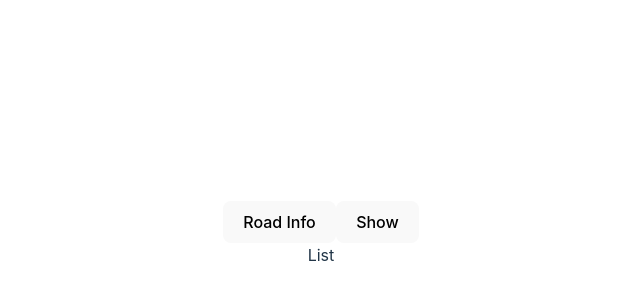
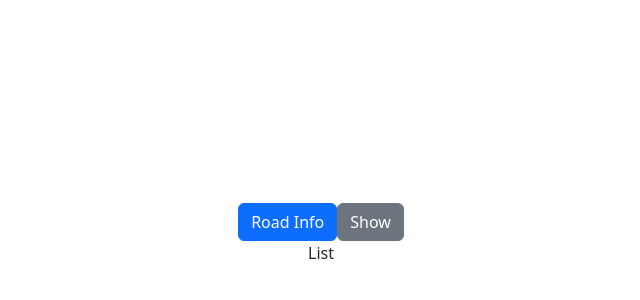
Before and after one commit to nelify2015/roadinfo, a React (Vite) app: page / in a window 1280 px wide. Shown: the part 154-454 px from the top of the page, without its empty margins (319-959 px from the left). Built offline with nearby package versions, Linux system fonts and the light colour scheme.

Commit message:
included bootstrap

```diff
--- a/package.json
+++ b/package.json
@@ -11,9 +11,11 @@
   },
   "dependencies": {
     "axios": "^1.4.0",
+    "bootstrap": "^5.2.3",
     "localforage": "^1.10.0",
     "match-sorter": "^6.3.1",
     "react": "^18.2.0",
+    "react-bootstrap": "^2.7.4",
     "react-dom": "^18.2.0",
     "react-router-dom": "^6.11.2",
     "react-xml-parser": "^1.1.8",
--- a/src/reducers/InfoReducer.jsx
+++ b/src/reducers/InfoReducer.jsx
@@ -1,14 +1,16 @@
 const infoReducer = (state, action) => {
-  console.log('infoReducer')
   const { type, payload } = action;
+  // console.log('infoReducer', {state}, {payload})
   // switch (type) {
   //   case "LOGIN":
-      return { ...state, ...payload };
+      // return { ...payload };
     // case "LOGOUT":
     //   return {};
     // default:
     //   return state;
   // }
+
+  return payload
 };
 
 export default infoReducer;
--- a/src/views/Landing.jsx
+++ b/src/views/Landing.jsx
@@ -1,12 +1,14 @@
 import { useState, useContext } from 'react'
-import '../css/landing.css'
+// import '../css/landing.css'
 import axios from 'axios'
 import XMLParser from 'react-xml-parser';
 import { AppContext } from '../contexts/AppContext';
 import { useNavigate } from "react-router-dom";
 
-export default () => {
-  const [roadInfo, setRoadInfo] = useState()
+import 'bootstrap/dist/css/bootstrap.min.css'
+import { Button } from 'react-bootstrap';
+
+function Landing () {
   const { state, dispatch } = useContext(AppContext)
   const navigate = useNavigate()
 
@@ -25,16 +27,14 @@ export default () => {
 
         dispatch({
           payload: {
-            info: {
-              all: json
-            }
+            all: json
           }
         })
       })
   }
 
   const showData = () => {
-    console.log(state.info)
+    console.log(state)
   }
 
   // const add = (val) => {
@@ -44,8 +44,8 @@ export default () => {
 
   return (
     <>
-      <button onClick={getRoadInfo}>Road Info</button>
-      <button onClick={showData}>Show</button>
+      <Button onClick={getRoadInfo} variant="primary">Road Info</Button>
+      <Button onClick={showData} variant="secondary">Show</Button>
       <br/>
       <div onClick={() => navigate("/list")}>List</div>
       <br/>
@@ -56,3 +56,5 @@ export default () => {
     </>
   )
 }
+
+export default Landing
```
Also changed, not shown: 1 other file (tests, documents, lock files or other folders).
